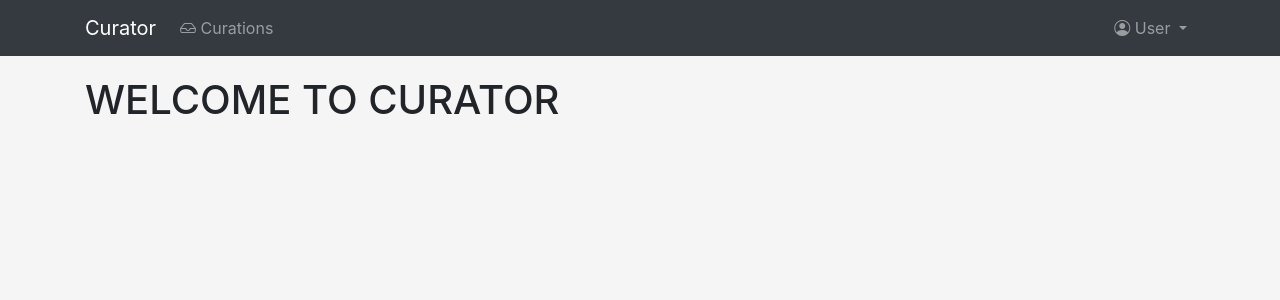
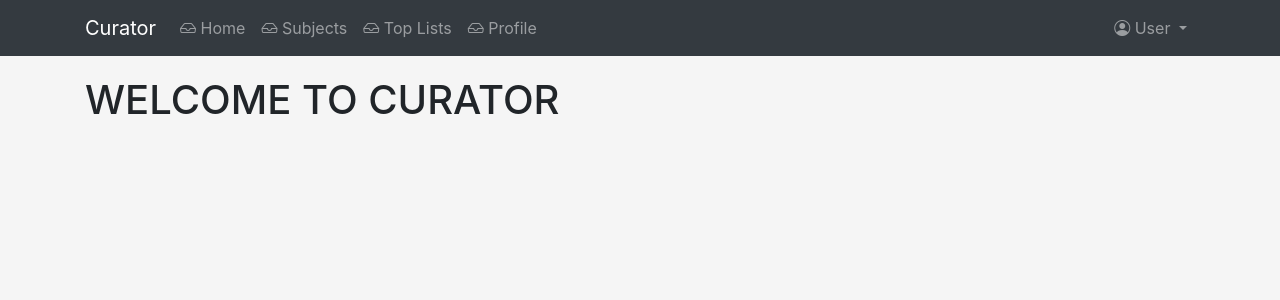
Before and after one commit to OpInCo-Community/curator, a Django app: page / in a window 1280 px wide. Shown: the top 300 px of the page. Run offline with Django 3.2, Linux system fonts and the light colour scheme; some libraries are stand-ins or nearby versions.

Commit message:
Edited Nav Bar

```diff
--- a/templates/navbar.html
+++ b/templates/navbar.html
@@ -12,7 +12,19 @@
 				<a class="nav-link" href="/">Home<span class="sr-only">(current)</span></a>
 			</li> -->
 				<li class="nav-item">
-					<a class="nav-link" href="#"> <i class="bi bi-inbox"></i> Curations<span
+					<a class="nav-link" href="#"> <i class="bi bi-inbox"></i> Home<span
+							class="sr-only">(current)</span></a>
+				</li>
+				<li class="nav-item">
+					<a class="nav-link" href="#"> <i class="bi bi-inbox"></i> Subjects<span
+							class="sr-only">(current)</span></a>
+				</li>
+				<li class="nav-item">
+					<a class="nav-link" href="#"> <i class="bi bi-inbox"></i> Top Lists<span
+							class="sr-only">(current)</span></a>
+				</li>
+				<li class="nav-item">
+					<a class="nav-link" href="#"> <i class="bi bi-inbox"></i> Profile<span
 							class="sr-only">(current)</span></a>
 				</li>
 
```
